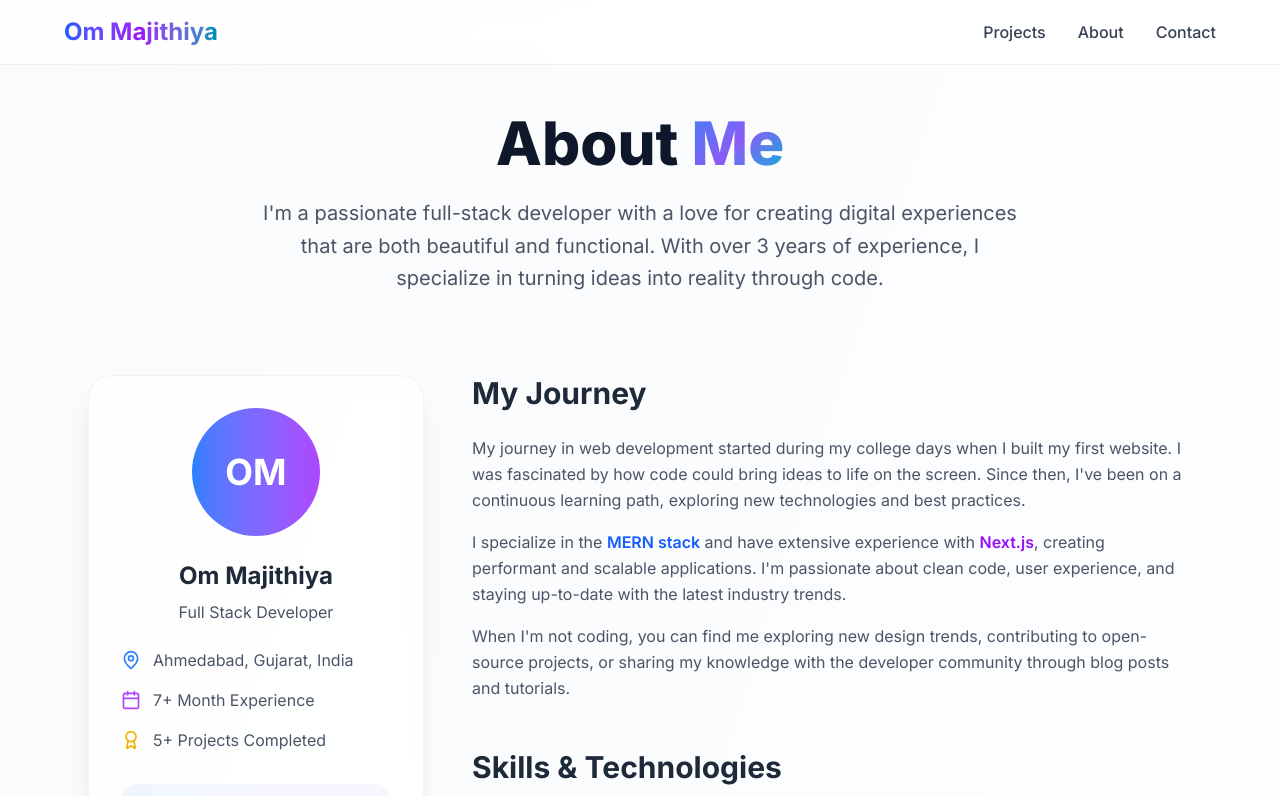
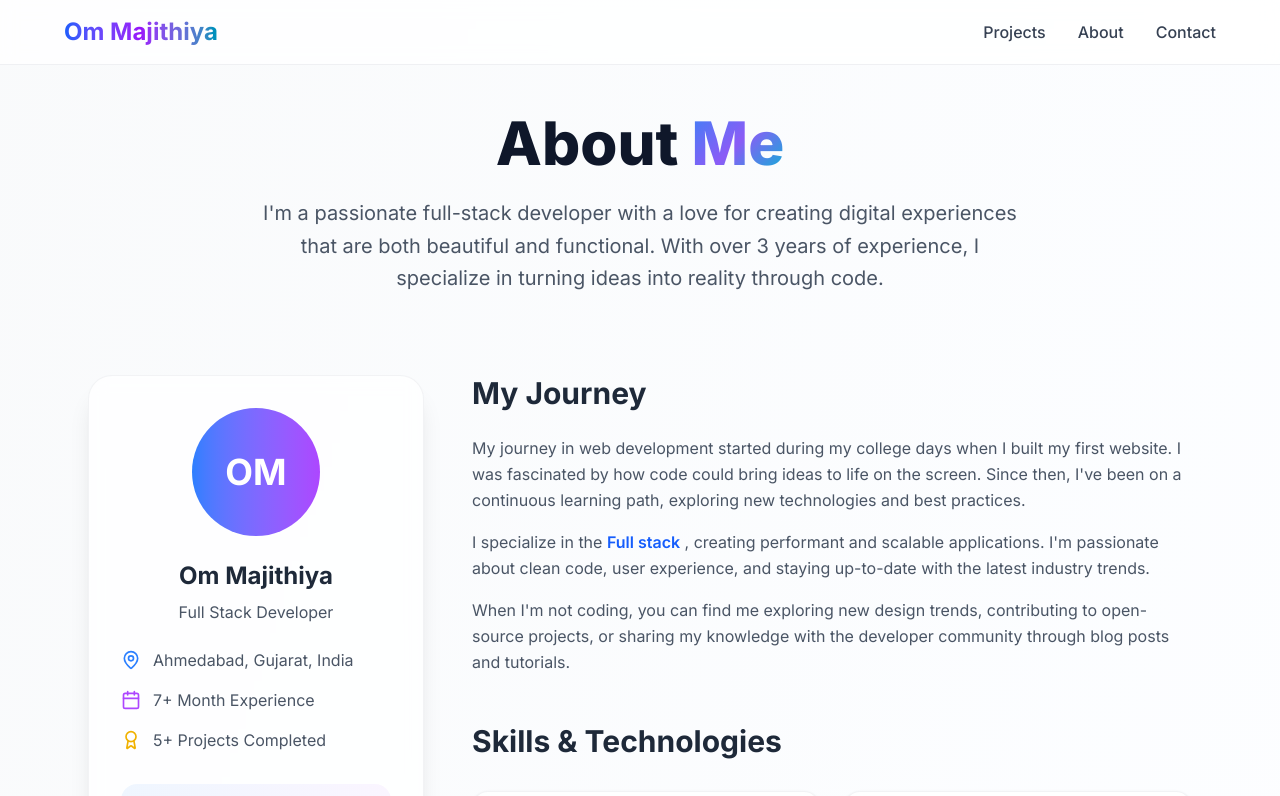
Before and after one commit to mrmajithiya/my_portfolio, a Next.js app: page /about in a window 1280 px wide. Shown: the top 796 px of the page. Built offline with nearby package versions, Linux system fonts and the light colour scheme.

Commit message:
Update page.tsx
fild

```diff
--- a/src/app/about/page.tsx
+++ b/src/app/about/page.tsx
@@ -188,9 +188,9 @@ export default function About() {
                   I was fascinated by how code could bring ideas to life on the screen. Since then, I&apos;ve been
                   on a continuous learning path, exploring new technologies and best practices.
                 </p>
+                {/* and have extensive experience with <span className="font-semibold text-purple-600 dark:text-purple-400">Next.js</span> */}
                 <p>
-                  I specialize in the <span className="font-semibold text-blue-600 dark:text-blue-400">MERN stack</span> and
-                  have extensive experience with <span className="font-semibold text-purple-600 dark:text-purple-400">Next.js</span>,
+                  I specialize in the <span className="font-semibold text-blue-600 dark:text-blue-400">Full stack</span> ,
                   creating performant and scalable applications. I&apos;m passionate about clean code,
                   user experience, and staying up-to-date with the latest industry trends.
                 </p>
```
